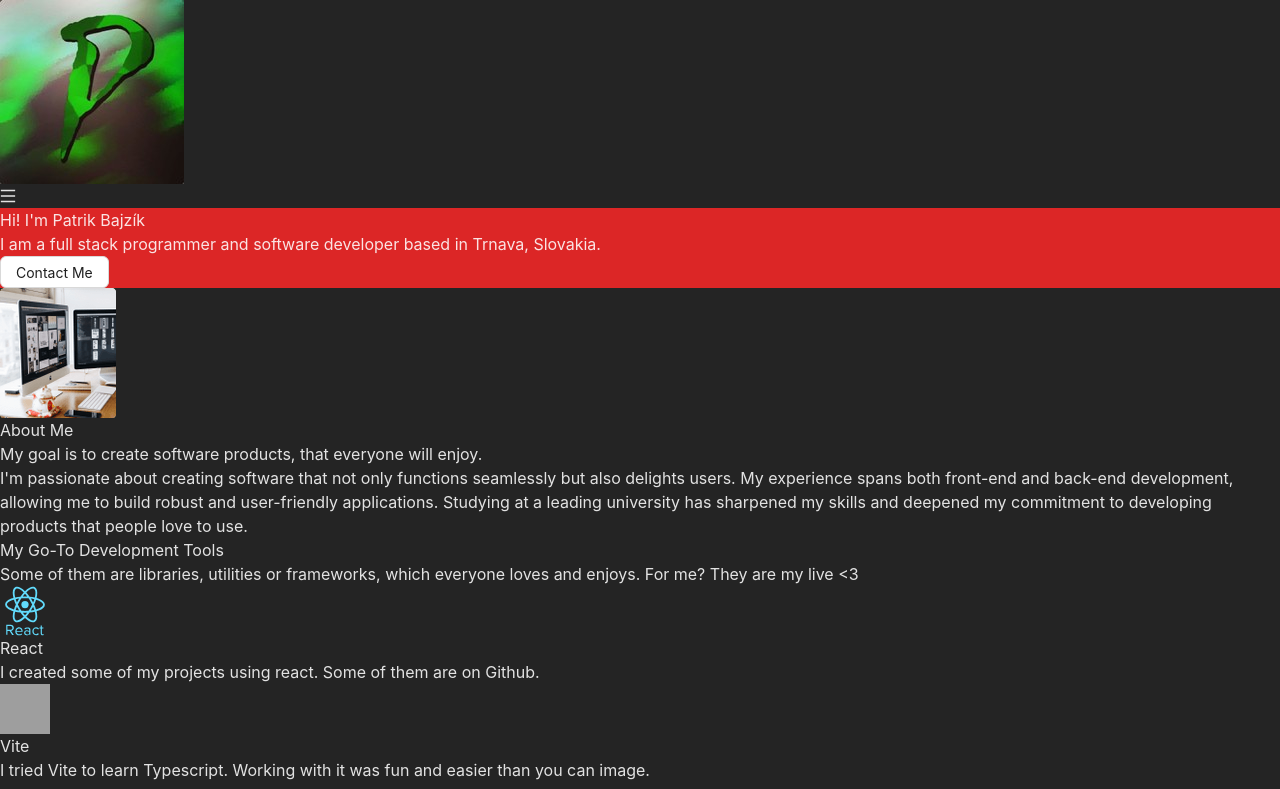
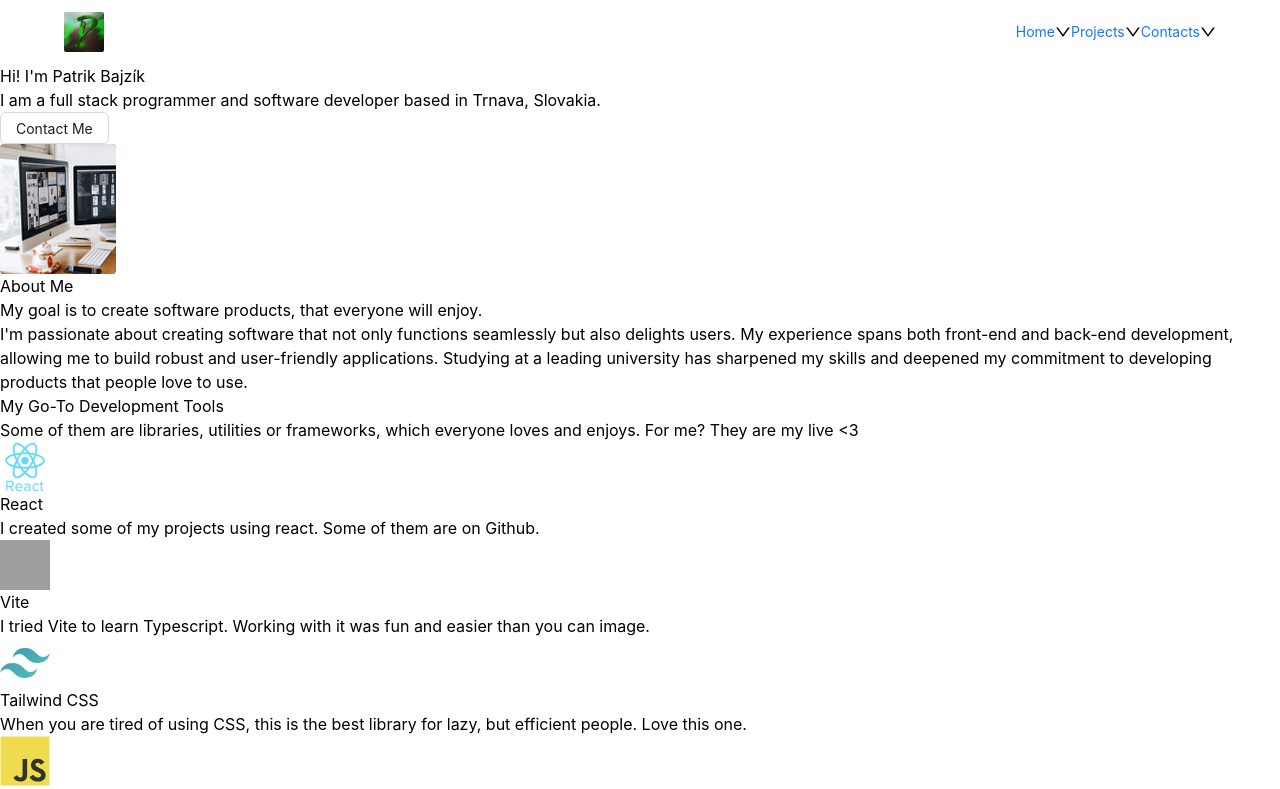
Before and after one commit to Patri22k/portfolio, a React (Vite) app: page / in a window 1280 px wide. Shown: the top 789 px of the page. Built offline with nearby package versions, Linux system fonts and the light colour scheme; grey boxes are pictures that could not be loaded.

Commit message:
Add navbar components based on the size of screen, functionality of the navbar is in-progress

```diff
--- a/src/App.css
+++ b/src/App.css
@@ -1,4 +1,4 @@
-#root {
-  width: 100vw;
-  height: 100vh;
+body {
+  background-color: white;
+  color: black;
 }
--- a/src/App.tsx
+++ b/src/App.tsx
@@ -1,5 +1,5 @@
 import './App.css';
-import Navbar from './components/Navbar.tsx';
+import Navbar from './components/Navbar/Navbar.tsx';
 import HeroSection from './components/HeroSection.tsx';
 import ContentSection from './components/ContentSection.tsx';
 import SkillsSection from './components/SkillsSection.tsx';
--- a/src/components/HeroSection.tsx
+++ b/src/components/HeroSection.tsx
@@ -2,7 +2,7 @@ import { Button } from "antd";
 
 const HeroSection = () => {
     return (
-        <div className="hero-container bg-red-600 h-[10%]">
+        <div className="hero-container">
             <div className="title-wrap-hero">
                 <h2>Hi! I'm Patrik Bajzík</h2>
                 <p>I am a full stack programmer and software developer
--- a/src/components/Navbar.tsx
+++ /dev/null
@@ -1,17 +0,0 @@
-import profilePicture from "../assets/Profile-picture-without-me.jpg";
-import { MenuOutlined } from '@ant-design/icons';
-
-const Navbar = () => {
-    return (
-        <div className="navigation-container">
-            <div className="navigation-logo">
-                <img src={profilePicture} alt="Profile picture"></img>
-            </div>
-            <div className="menu-button">
-                <MenuOutlined />
-            </div>
-        </div>
-    );
-};
-
-export default Navbar;
--- /dev/null
+++ b/src/components/Navbar/Menu.tsx
@@ -0,0 +1,13 @@
+import Link from "antd/es/typography/Link";
+
+const Menu = () => {
+    return (
+        <>
+            <Link>Home</Link>
+            <Link>Projects</Link>
+            <Link>Contacts</Link>
+        </>
+    );
+};
+
+export default Menu;
--- /dev/null
+++ b/src/components/Navbar/Navbar.tsx
@@ -0,0 +1,47 @@
+import Link from "antd/es/typography/Link";
+import profilePicture from "../../assets/Profile-picture-without-me.jpg";
+import X from "./X.tsx";
+import { DownOutlined } from '@ant-design/icons';
+// import Menu from "./Menu.tsx";   <----- ADD THIS PANEL FOR MOBILE DEVICES WHICH APPEARS AFTER YOU CLICK ON X (BUTON)
+
+const NavLinks = () => {
+    return (
+        <>
+            <div className="navigation-links-wrapper flex">
+                <div className="link flex">
+                    <Link>Home</Link>
+                    <DownOutlined />
+                </div>
+                <div className="link flex">
+                    <Link>Projects</Link>
+                    <DownOutlined />
+                </div>
+                <div className="link flex">
+                    <Link>Contacts</Link>
+                    <DownOutlined />
+                </div>
+            </div>
+        </>
+    );
+};
+
+const Navbar = () => {
+
+    return (
+        <nav className="navigation-container block relative">
+            <div className="navigation-wrapper flex justify-between items-center py-3 mx-auto w-[90%]">
+                <div className="navigation-logo flex justify-start items-center h-10 w-10">
+                    <img className="rounded-sm" src={profilePicture} alt="Profile picture"></img>
+                </div>
+                <div className="navbar-links-container hidden md:block">
+                    <NavLinks />
+                </div>
+                <div className="menu-button flex justify-start md:hidden">
+                    <X />
+                </div>
+            </div>
+        </nav>
+    );
+};
+
+export default Navbar;
--- /dev/null
+++ b/src/components/Navbar/X.tsx
@@ -0,0 +1,9 @@
+import { MenuOutlined } from "@ant-design/icons";
+
+const X = () => {
+    return (
+        <MenuOutlined />
+    );
+};
+
+export default X;
```
